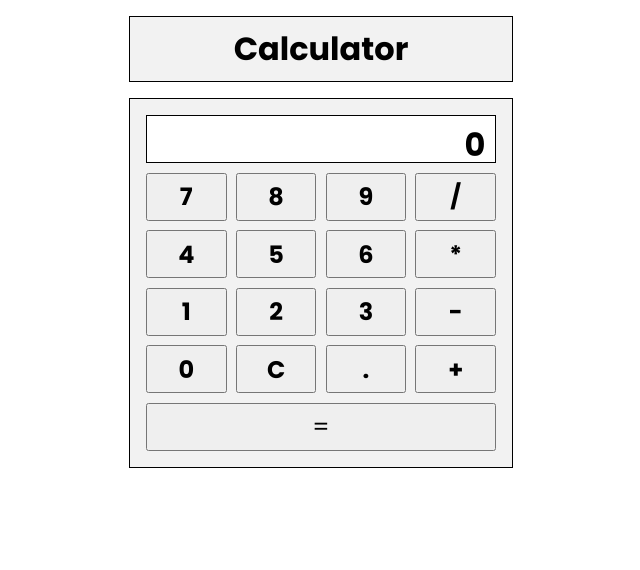
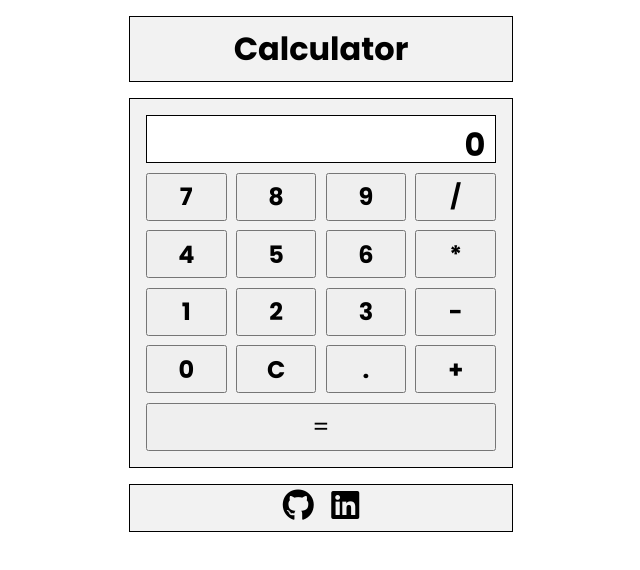
Before and after one commit to almanoduerme/calculator, a plain HTML site: page index.html in a window 1280 px wide. Shown: the whole page, without its empty margins (319-959 px from the left). Drawn offline with Linux system fonts and the light colour scheme.

```diff
--- a/assets/css/style.css
+++ b/assets/css/style.css
@@ -77,3 +77,38 @@
   height: 100%;
   font-size: 1.5rem;
 }
+
+.footer {
+  width: 30%;
+  margin: 0 auto;
+  height: 6vh;
+  background-color: #f2f2f2;
+  text-align: center;
+  font-size: 1.5rem;
+  font-weight: 700;
+  color: black;
+  border: 1px solid black;
+  display: flex;
+  flex-direction: row;
+  justify-content: space-between;
+  align-items: center;
+}
+
+.footerContainer {
+  width: 20%;
+  margin: 0 auto;
+  display: flex;
+  flex-direction: row;
+  justify-content: space-between;
+  align-items: center;
+}
+
+.fab {
+  color: #000;
+  font-size: 2rem;
+  font-weight: 700;
+}
+
+.fab:hover {
+  color: rgba(0, 0, 0, 0.726);
+}
--- a/index.html
+++ b/index.html
@@ -6,6 +6,7 @@
     <meta name="viewport" content="width=device-width, initial-scale=1.0" />
     <title>Calculator</title>
     <link rel="stylesheet" href="assets/css/style.css" />
+    <script src="https://kit.fontawesome.com/b3ba7fc5c9.js" crossorigin="anonymous"></script>
   </head>
   <body>
     <h1 class="title">Calculator</h1>
@@ -43,6 +44,13 @@
       </div>
     </div>
 
+    <footer class="footer">
+      <div class="footerContainer">
+        <a href="https://github.com/almanoduerme/calculator" target="_blank"><i class="fab fa-github"></i></a>
+        <a href="https://linkedin.com/in/gomeznahuel" target="_blank"><i class="fab fa-linkedin"></i></a>
+      </div>
+    </footer>
+
     <script src="assets/js/app.js"></script>
   </body>
 </html>
```
